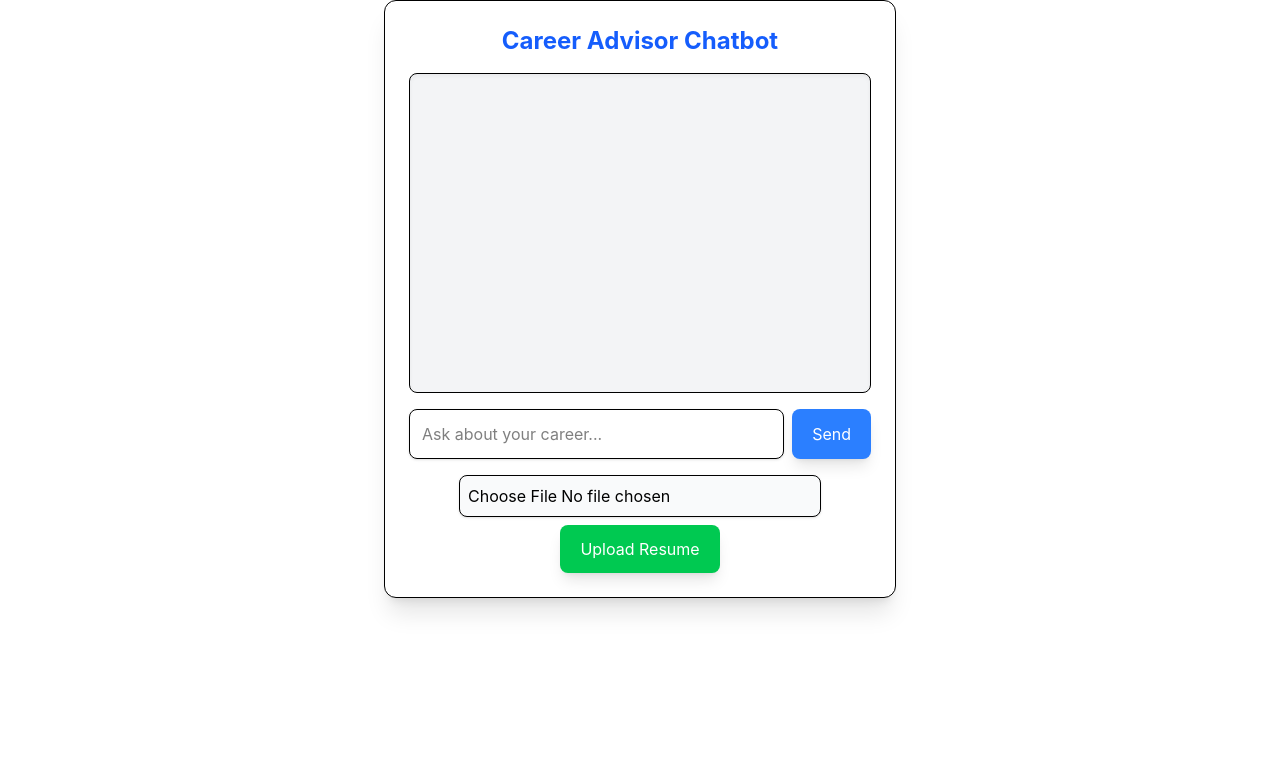
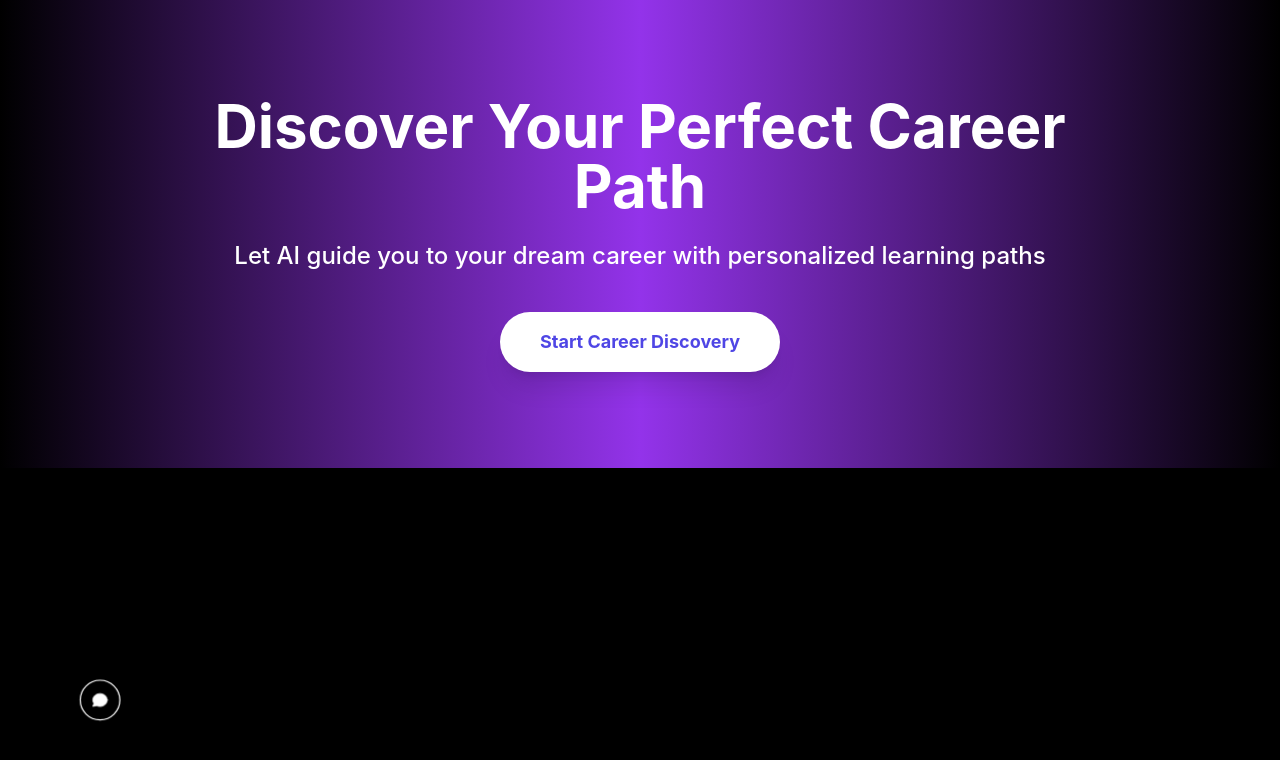
Before and after one commit to ShaikAmreen786/ChatBot, a React (Create React App) app: page / in a window 1280 px wide. Shown: the top 760 px of the page. Built offline with nearby package versions, Linux system fonts and the light colour scheme.

Commit message:
create a landing page with chatbot at left bottom

```diff
--- a/src/App.js
+++ b/src/App.js
@@ -1,23 +1,10 @@
-import logo from './logo.svg';
+import LandingPage from './components/LandingPage';
 import './App.css';
 
 function App() {
   return (
     <div className="App">
-      <header className="App-header">
-        <img src={logo} className="App-logo" alt="logo" />
-        <p>
-          Edit <code>src/App.js</code> and save to reload.
-        </p>
-        <a
-          className="App-link"
-          href="https://reactjs.org"
-          target="_blank"
-          rel="noopener noreferrer"
-        >
-          Learn React
-        </a>
-      </header>
+      <LandingPage />
     </div>
   );
 }
--- /dev/null
+++ b/src/components/LandingPage.js
@@ -0,0 +1,172 @@
+import React, { useState } from 'react';
+import { motion } from 'framer-motion';
+import Chatbot from '../Chatbot';
+
+export default function LandingPage() {
+    const [predictedRole, setPredictedRole] = useState(null);
+    const [showChatbot, setShowChatbot] = useState(false);
+
+    const sampleCareerPath = {
+        role: "Frontend Developer",
+        timeToComplete: "6 months",
+        skills: [
+            { name: "HTML/CSS", duration: "4 weeks" },
+            { name: "JavaScript", duration: "8 weeks" },
+            { name: "React.js", duration: "12 weeks" },
+        ],
+        learningPath: [
+            { phase: "Basics", topics: ["HTML", "CSS", "JavaScript Fundamentals"], duration: "6 weeks" },
+            { phase: "Advanced", topics: ["React.js", "State Management", "API Integration"], duration: "8 weeks" },
+            { phase: "Professional", topics: ["Testing", "Performance Optimization", "Deployment"], duration: "10 weeks" }
+        ]
+    };
+
+    return (
+        <div className="min-h-screen bg-gradient-to-b from-gray-50 to-gray-100">
+            {/* Hero Section - Fixed text visibility */}
+            <section className="bg-gradient-to-r from-indigo-600 via-purple-600 to-pink-500 text-white py-24">
+                <div className="container mx-auto px-6">
+                    <motion.div
+                        initial={{ opacity: 0, y: 20 }}
+                        animate={{ opacity: 1, y: 0 }}
+                        transition={{ duration: 0.8 }}
+                        className="text-center max-w-4xl mx-auto"
+                    >
+                        <h1 className="text-6xl font-bold mb-6 text-white">
+                            Discover Your Perfect Career Path
+                        </h1>
+                        <p className="text-2xl mb-10 text-white font-medium">
+                            Let AI guide you to your dream career with personalized learning paths
+                        </p>
+                        <button
+                            className="bg-white text-indigo-600 px-10 py-4 rounded-full font-bold text-lg
+                                     hover:bg-indigo-50 transition-all shadow-xl hover:shadow-2xl
+                                     transform hover:scale-105 duration-200"
+                            onClick={() => setShowChatbot(true)}
+                        >
+                            Start Career Discovery
+                        </button>
+                    </motion.div>
+                </div>
+            </section>
+
+            {/* Career Path Section - Improved text contrast */}
+            {predictedRole && (
+                <section className="py-20 container mx-auto px-6">
+                    <h2 className="text-4xl font-bold mb-12 text-center text-gray-800">Your Career Roadmap</h2>
+                    <div className="grid md:grid-cols-2 gap-12">
+                        {/* Skills Required Card */}
+                        <motion.div
+                            className="bg-white p-8 rounded-2xl shadow-xl hover:shadow-2xl transition-shadow"
+                            initial={{ opacity: 0, x: -20 }}
+                            animate={{ opacity: 1, x: 0 }}
+                        >
+                            <h3 className="text-2xl font-bold mb-6 text-indigo-700">Required Skills</h3>
+                            <div className="space-y-6">
+                                {sampleCareerPath.skills.map((skill, index) => (
+                                    <div key={index}
+                                        className="flex justify-between items-center p-4 rounded-lg
+                                                 bg-gray-50 hover:bg-indigo-50 transition-colors"
+                                    >
+                                        <span className="font-semibold text-gray-900">{skill.name}</span>
+                                        <span className="text-indigo-700 font-semibold">{skill.duration}</span>
+                                    </div>
+                                ))}
+                            </div>
+                        </motion.div>
+
+                        {/* Learning Path Card */}
+                        <motion.div
+                            className="bg-white p-8 rounded-2xl shadow-xl hover:shadow-2xl transition-shadow"
+                            initial={{ opacity: 0, x: 20 }}
+                            animate={{ opacity: 1, x: 0 }}
+                        >
+                            <h3 className="text-2xl font-bold mb-6 text-indigo-700">Learning Path</h3>
+                            <div className="space-y-8">
+                                {sampleCareerPath.learningPath.map((phase, index) => (
+                                    <div key={index}
+                                        className="border-l-4 border-indigo-500 pl-6 py-3
+                                                 hover:border-pink-500 transition-colors bg-gray-50 rounded-r-lg"
+                                    >
+                                        <h4 className="font-bold text-xl text-gray-900">{phase.phase}</h4>
+                                        <p className="text-indigo-700 text-sm mt-2 font-semibold">{phase.duration}</p>
+                                        <ul className="mt-3 space-y-3">
+                                            {phase.topics.map((topic, i) => (
+                                                <li key={i} className="flex items-center text-gray-700 font-medium">
+                                                    <span className="w-3 h-3 bg-pink-500 rounded-full mr-3 flex-shrink-0"></span>
+                                                    {topic}
+                                                </li>
+                                            ))}
+                                        </ul>
+                                    </div>
+                                ))}
+                            </div>
+                        </motion.div>
+                    </div>
+                </section>
+            )}
+
+            {/* Chatbot - Improved visibility and colors */}
+            <motion.div
+                className="fixed bottom-8 left-8 z-50"
+                initial={false}
+                animate={{ scale: showChatbot ? 1 : 0.3, opacity: showChatbot ? 1 : 1 }}
+            >
+                {showChatbot ? (
+                    <div className="relative">
+                        <button
+                            className="absolute -top-4 -right-4 bg-white w-12 h-12 rounded-full
+                                     shadow-lg flex items-center justify-center text-red-500
+                                     hover:text-red-600 hover:bg-red-50 transition-colors
+                                     border-2 border-red-200"
+                            onClick={() => setShowChatbot(false)}
+                        >
+                            <svg
+                                className="w-8 h-8"
+                                fill="none"
+                                stroke="currentColor"
+                                viewBox="0 0 24 24"
+                                strokeWidth={2.5}
+                            >
+                                <path
+                                    strokeLinecap="round"
+                                    strokeLinejoin="round"
+                                    d="M6 18L18 6M6 6l12 12"
+                                />
+                            </svg>
+                        </button>
+                        <Chatbot />
+                    </div>
+                ) : (
+                    <button
+                        className="bg-gradient-to-r from-blue-500 to-indigo-600 text-white p-8 rounded-full
+                                 shadow-2xl hover:shadow-3xl transform hover:scale-110 transition-all duration-200
+                                 border-4 border-white relative group overflow-hidden"
+                        onClick={() => setShowChatbot(true)}
+                    >
+                        {/* Glow effect */}
+                        <div className="absolute inset-0 bg-gradient-to-r from-blue-400 to-indigo-400 opacity-0
+                                      group-hover:opacity-25 transition-opacity duration-200">
+                        </div>
+                        {/* Main icon */}
+                        <svg
+                            className="w-16 h-16 relative z-10"
+                            fill="white"
+                            stroke="currentColor"
+                            viewBox="0 0 24 24"
+                            strokeWidth={1}
+                        >
+                            <path
+                                strokeLinecap="round"
+                                strokeLinejoin="round"
+                                d="M8 12h.01M12 12h.01M16 12h.01M21 12c0 4.418-4.03 8-9 8a9.863 9.863 0 01-4.255-.949L3 20l1.395-3.72C3.512 15.042 3 13.574 3 12c0-4.418 4.03-8 9-8s9 3.582 9 8z"
+                            />
+                        </svg>
+                        {/* Pulse animation */}
+                        <div className="absolute inset-0 border-4 border-white rounded-full animate-ping opacity-20"></div>
+                    </button>
+                )}
+            </motion.div>
+        </div>
+    );
+}
--- a/src/index.css
+++ b/src/index.css
@@ -1,4 +1,9 @@
+@tailwind base;
+@tailwind components;
+@tailwind utilities;
+
 body {
+  background-color: black;
   margin: 0;
   font-family: -apple-system, BlinkMacSystemFont, 'Segoe UI', 'Roboto', 'Oxygen',
     'Ubuntu', 'Cantarell', 'Fira Sans', 'Droid Sans', 'Helvetica Neue',
--- a/src/index.js
+++ b/src/index.js
@@ -1,14 +1,13 @@
 import React from 'react';
 import ReactDOM from 'react-dom/client';
 import './index.css';
-// import App from './App';
+import App from './App';
 import reportWebVitals from './reportWebVitals';
-import Chatbot from './Chatbot';
 
 const root = ReactDOM.createRoot(document.getElementById('root'));
 root.render(
   <React.StrictMode>
-    <Chatbot />
+    <App />
   </React.StrictMode>
 );
 reportWebVitals();
--- /dev/null
+++ b/tailwind.config.js
@@ -0,0 +1,9 @@
+module.exports = {
+  content: [
+    "./src/**/*.{js,jsx,ts,tsx}",
+  ],
+  theme: {
+    extend: {},
+  },
+  plugins: [],
+}
```
